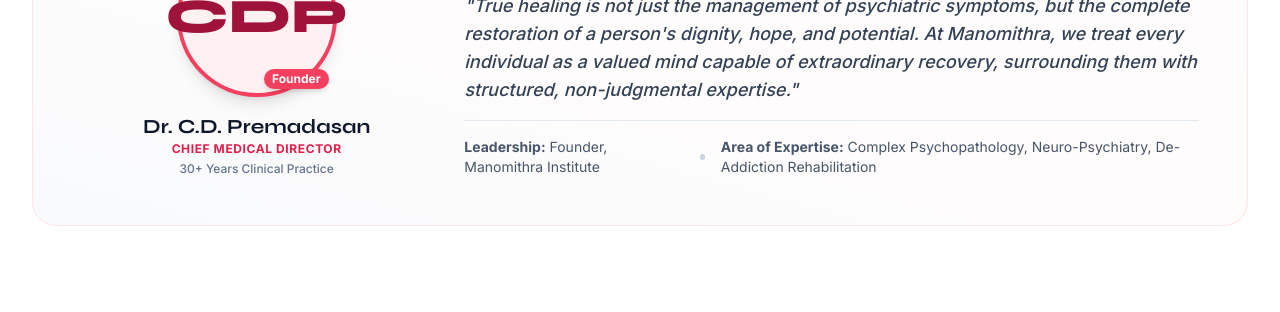
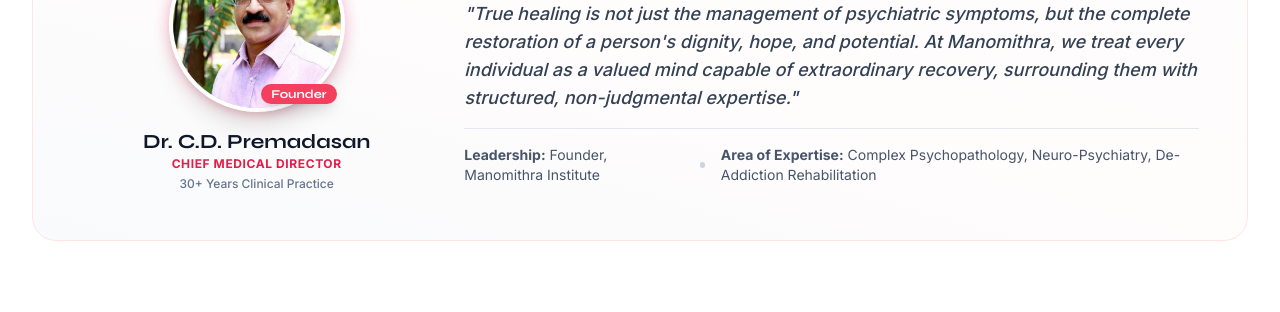
Before and after one commit to venkitam07-byte/Manomithra, a plain HTML site: page index.html in a window 1280 px wide. Shown: the part 1892-2204 px from the top of the page. Drawn offline with nearby package versions, Linux system fonts and the light colour scheme.

Commit message:
Add photo of Dr. C.D. Premadasan in Founder card and Hero console

```diff
--- a/index.html
+++ b/index.html
@@ -289,9 +289,7 @@
                                 <!-- Doctor Card -->
                                 <div class="bg-gradient-to-r from-brand-800 to-brand-900 rounded-2xl p-4 border border-brand-700 flex items-center justify-between">
                                     <div class="flex items-center gap-3">
-                                        <div class="w-11 h-11 rounded-xl bg-white flex items-center justify-center font-bold text-brand-800 border-2 border-brand-400 shrink-0">
-                                            <span class="font-display">CDP</span>
-                                        </div>
+                                        <img src="./dr-premadasan.webp" alt="Dr. C.D. Premadasan" class="w-11 h-11 rounded-xl object-cover border-2 border-brand-400 shrink-0">
                                         <div class="text-left font-sans">
                                             <p class="text-xs font-bold text-white">Dr. C.D. Premadasan</p>
                                             <p class="text-[10px] text-brand-200 font-semibold">Chief Medical Director (30+ Yrs)</p>
@@ -379,9 +377,13 @@
             <div class="bg-gradient-to-tr from-slate-50 via-brand-50/20 to-wellness-50/20 rounded-3xl p-8 lg:p-12 border border-brand-100">
                 <div class="grid lg:grid-cols-12 gap-8 items-center">
                     <div class="lg:col-span-4 text-center">
-                        <div class="w-32 h-32 sm:w-40 sm:h-40 rounded-full bg-brand-50 border-4 border-brand-500 flex items-center justify-center mx-auto text-brand-800 text-4xl sm:text-5xl font-extrabold shadow-lg relative">
-                            <span class="font-display select-none">CDP</span>
-                            <span class="absolute bottom-1 right-1 bg-brand-500 text-white text-xs px-2 py-0.5 rounded-full font-bold shadow-md">Founder</span>
+                        <div class="relative w-36 h-36 sm:w-44 sm:h-44 mx-auto group">
+                            <!-- Soft glowing pink background ring -->
+                            <div class="absolute inset-0 rounded-full bg-gradient-to-tr from-brand-500 to-wellness-400 blur opacity-40 group-hover:opacity-70 transition-all duration-300"></div>
+                            <!-- Image -->
+                            <img src="./dr-premadasan.webp" alt="Dr. C.D. Premadasan" class="w-full h-full object-cover rounded-full border-4 border-white shadow-xl relative z-10 group-hover:scale-[1.02] transition-all duration-300">
+                            <!-- Badge -->
+                            <span class="absolute bottom-2 right-2 bg-brand-500 text-white text-xs px-2.5 py-0.5 rounded-full font-bold shadow-lg z-20 font-display">Founder</span>
                         </div>
                         <h4 class="font-display text-xl font-bold text-slate-900 mt-4">Dr. C.D. Premadasan</h4>
                         <p class="text-xs text-brand-600 font-bold uppercase tracking-wider">Chief Medical Director</p>
```
Also changed, not shown: dr-premadasan.webp (added).
